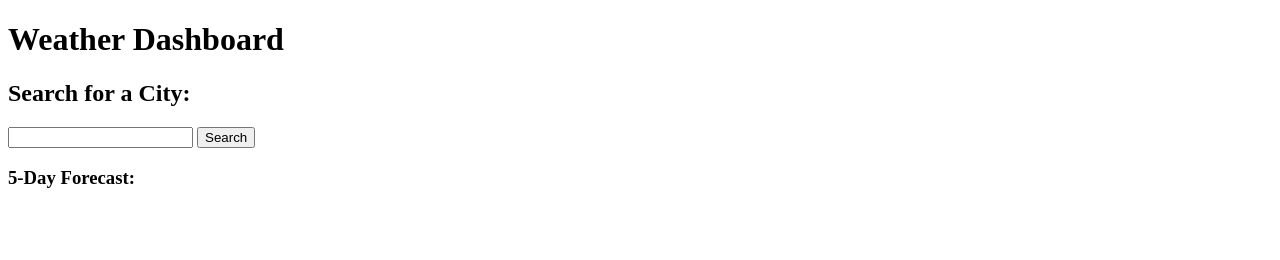
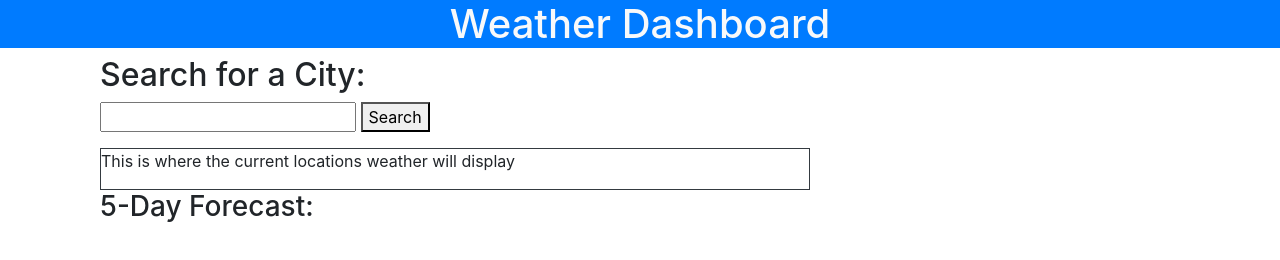
Before and after one commit to PBranch243/WeatherAPI, a plain HTML site: page index.html in a window 1280 px wide. Drawn offline with nearby package versions, Linux system fonts and the light colour scheme.

Commit message:
working out the flexbox grid with bootstrap

```diff
--- a/index.html
+++ b/index.html
@@ -5,15 +5,18 @@
     <meta charset="UTF-8">
     <meta http-equiv="X-UA-Compatible" content="IE=edge">
     <meta name="viewport" content="width=device-width, initial-scale=1.0">
+    <link rel="stylesheet" href="https://cdn.jsdelivr.net/npm/bootstrap@4.6.1/dist/css/bootstrap.min.css"
+        integrity="sha384-zCbKRCUGaJDkqS1kPbPd7TveP5iyJE0EjAuZQTgFLD2ylzuqKfdKlfG/eSrtxUkn" crossorigin="anonymous">
     <title>WeatherAPI</title>
 </head>
 
 <body>
     <header>
-        <h1>Weather Dashboard</h1>
+        <h1 class="bg-primary text-light text-center">Weather Dashboard</h1>
     </header>
     <main>
-        <div>
+        <div class="container">
+            <div class="col-4">
                 <form>
                     <h2>Search for a City:</h2>
                     <input type="text">
@@ -23,22 +26,26 @@
 
                 </ul>
             </div>
-        <div>
-            <div>
-                <!--current search info displayed here-->
+            <div class="col-8">
+                <div class="border border-dark">
+                    <!--current search info displayed here adding a p element for now-->
+                    <p>This is where the current locations weather will display</p>
                 </div>
                 <h3>5-Day Forecast:</h3>
                 <div>
                     <!--cards for 5day forecast go here-->
                 </div>
             </div>
+        </div>
+
     </main>
-
-
+    <!--JQuery link-->
+    <script src="https://ajax.googleapis.com/ajax/libs/jquery/3.6.0/jquery.min.js"></script>
     <!-- JavaScript Bundle with Popper -->
     <script src="https://cdn.jsdelivr.net/npm/bootstrap@5.2.0-beta1/dist/js/bootstrap.bundle.min.js"
         integrity="sha384-pprn3073KE6tl6bjs2QrFaJGz5/SUsLqktiwsUTF55Jfv3qYSDhgCecCxMW52nD2"
         crossorigin="anonymous"></script>
+
 </body>
 
 </html>
```
Lines whose indentation alone changed are shown as unchanged.
